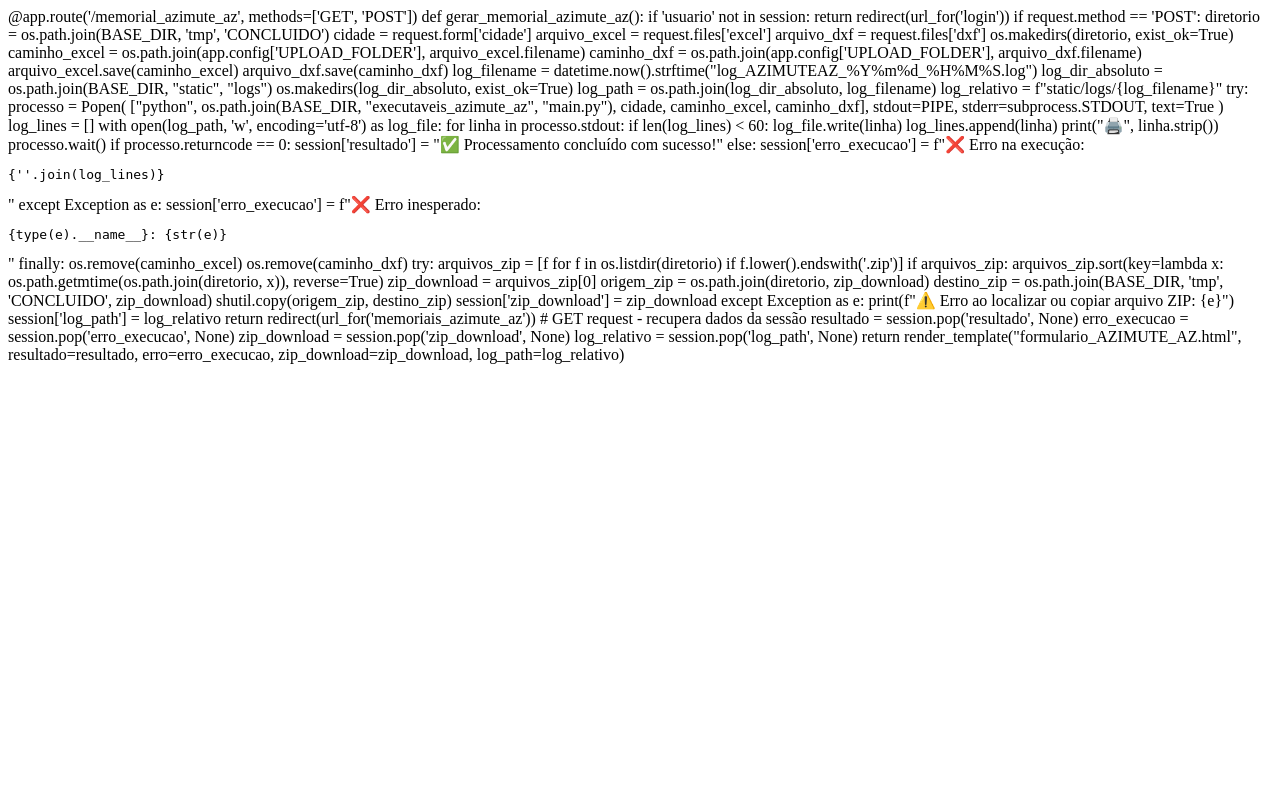
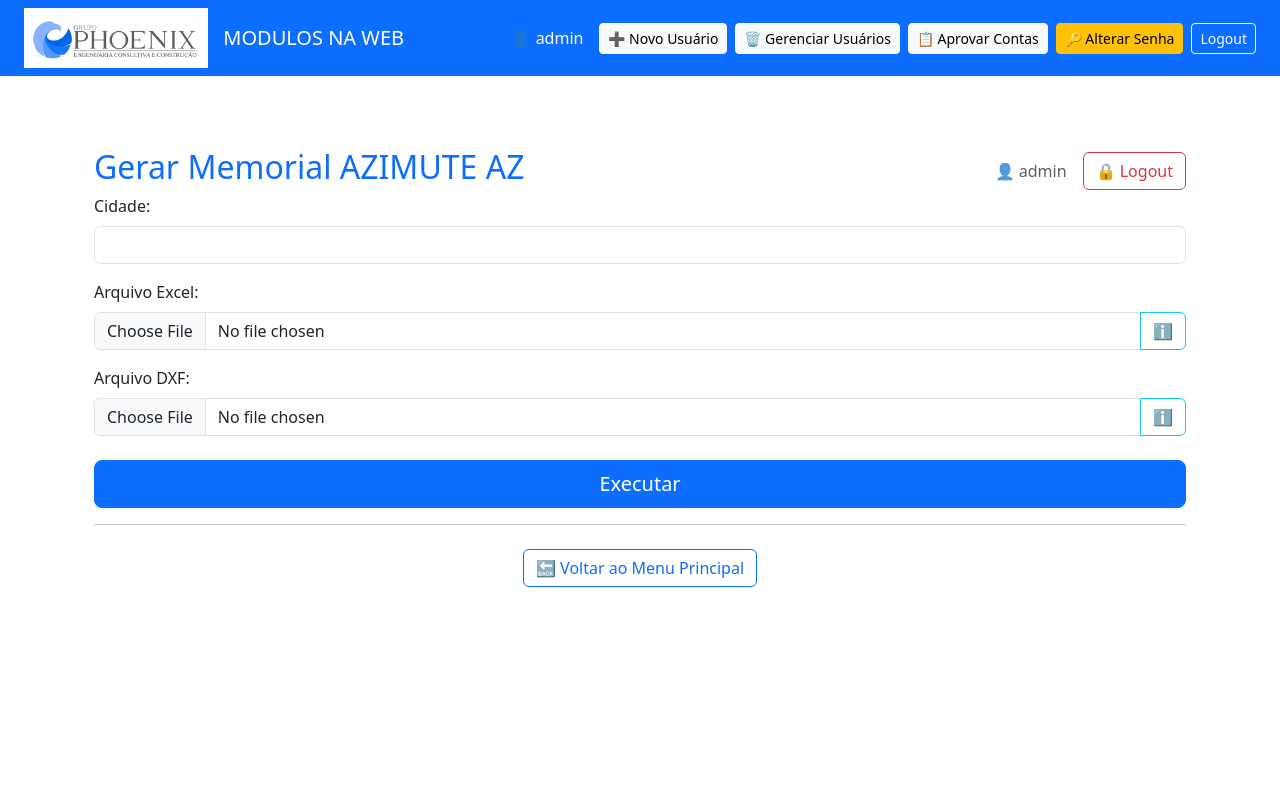
Before and after one commit to Paulo425/modulos-na-web, a Flask app: page /memorial_azimute_az in a window 1280 px wide. Run offline with Flask 3, Linux system fonts and the light colour scheme; the visitor is signed in with stand-in values (Sample User, id 1).

Commit message:
mudança

```diff
--- a/app.py
+++ b/app.py
@@ -329,101 +329,84 @@
 
 @app.route('/memorial_azimute_az', methods=['GET', 'POST'])
 def gerar_memorial_azimute_az():
-    from flask import request, render_template, redirect, url_for, session
+    from flask import request, render_template
     from subprocess import Popen, PIPE
     from datetime import datetime
     import os
+    import json
     import shutil
 
     if 'usuario' not in session:
         return redirect(url_for('login'))
 
-    # 🔄 Se for GET, recupera as variáveis salvas na sessão
-    if request.method == 'GET':
-        resultado = session.pop('resultado', None)
-        erro_execucao = session.pop('erro_execucao', None)
-        zip_download = session.pop('zip_download', None)
-        log_relativo = session.pop('log_path', None)
+    resultado = erro_execucao = zip_download = log_relativo = None
 
-        return render_template("formulario_AZIMUTE_AZ.html",
-                               resultado=resultado,
-                               erro=erro_execucao,
-                               zip_download=zip_download,
-                               log_path=log_relativo)
+    if request.method == 'POST':
+        diretorio = os.path.join(BASE_DIR, 'tmp', 'CONCLUIDO')
+        cidade = request.form['cidade']
+        arquivo_excel = request.files['excel']
+        arquivo_dxf = request.files['dxf']
 
-    # Se for POST, processa os arquivos
-    diretorio = os.path.join(BASE_DIR, 'tmp', 'CONCLUIDO')
-    cidade = request.form['cidade']
-    arquivo_excel = request.files['excel']
-    arquivo_dxf = request.files['dxf']
+        os.makedirs(diretorio, exist_ok=True)
 
-    os.makedirs(diretorio, exist_ok=True)
+        caminho_excel = os.path.join(app.config['UPLOAD_FOLDER'], arquivo_excel.filename)
+        caminho_dxf = os.path.join(app.config['UPLOAD_FOLDER'], arquivo_dxf.filename)
+        arquivo_excel.save(caminho_excel)
+        arquivo_dxf.save(caminho_dxf)
 
-    caminho_excel = os.path.join(app.config['UPLOAD_FOLDER'], arquivo_excel.filename)
-    caminho_dxf = os.path.join(app.config['UPLOAD_FOLDER'], arquivo_dxf.filename)
-    arquivo_excel.save(caminho_excel)
-    arquivo_dxf.save(caminho_dxf)
+        log_filename = datetime.now().strftime("log_AZIMUTEAZ_%Y%m%d_%H%M%S.log")
+        log_dir_absoluto = os.path.join(BASE_DIR, "static", "logs")
+        os.makedirs(log_dir_absoluto, exist_ok=True)
 
-    log_filename = datetime.now().strftime("log_AZIMUTEAZ_%Y%m%d_%H%M%S.log")
-    log_dir_absoluto = os.path.join(BASE_DIR, "static", "logs")
-    os.makedirs(log_dir_absoluto, exist_ok=True)
-    log_path = os.path.join(log_dir_absoluto, log_filename)
-    log_relativo = f"static/logs/{log_filename}"
+        log_path = os.path.join(log_dir_absoluto, log_filename)
+        log_relativo = f"static/logs/{log_filename}"
 
-    resultado = erro_execucao = zip_download = None
+        try:
+            processo = Popen(
+                ["python", os.path.join(BASE_DIR, "executaveis_azimute_az", "main.py"),
+                 cidade, caminho_excel, caminho_dxf],
+                stdout=PIPE,
+                stderr=subprocess.STDOUT,
+                text=True
+            )
 
-    try:
-        processo = Popen(
-            ["python", os.path.join(BASE_DIR, "executaveis_azimute_az", "main.py"),
-             cidade, caminho_excel, caminho_dxf],
-            stdout=PIPE,
-            stderr=subprocess.STDOUT,
-            text=True
-        )
+            log_lines = []
+            with open(log_path, 'w', encoding='utf-8') as log_file:
+                for linha in processo.stdout:
+                    if len(log_lines) < 100:  # limite opcional de linhas no log
+                        log_file.write(linha)
+                        log_lines.append(linha)
+                    print("🖨️", linha.strip())
 
-        log_lines = []
-        with open(log_path, 'w', encoding='utf-8') as log_file:
-            for linha in processo.stdout:
-                if len(log_lines) < 60:
-                    log_file.write(linha)
-                    log_lines.append(linha)
-                print("🖨️", linha.strip())
+            processo.wait()
 
-        processo.wait()
+            if processo.returncode == 0:
+                resultado = "✅ Processamento concluído com sucesso!"
+            else:
+                erro_execucao = f"❌ Erro na execução:<br><pre>{''.join(log_lines)}</pre>"
 
-        if processo.returncode == 0:
-            resultado = "✅ Processamento concluído com sucesso!"
-        else:
-            erro_execucao = f"❌ Erro na execução:<br><pre>{''.join(log_lines)}</pre>"
+        except Exception as e:
+            erro_execucao = f"❌ Erro inesperado:<br><pre>{type(e).__name__}: {str(e)}</pre>"
 
-    except Exception as e:
-        erro_execucao = f"❌ Erro inesperado:<br><pre>{type(e).__name__}: {str(e)}</pre>"
+        finally:
+            os.remove(caminho_excel)
+            os.remove(caminho_dxf)
 
-    finally:
-        os.remove(caminho_excel)
-        os.remove(caminho_dxf)
+        try:
+            arquivos_zip = [f for f in os.listdir(diretorio) if f.lower().endswith('.zip')]
+            if arquivos_zip:
+                arquivos_zip.sort(key=lambda x: os.path.getmtime(os.path.join(diretorio, x)), reverse=True)
+                zip_download = arquivos_zip[0]
 
-    try:
-        arquivos_zip = [f for f in os.listdir(diretorio) if f.lower().endswith('.zip')]
-        if arquivos_zip:
-            arquivos_zip.sort(key=lambda x: os.path.getmtime(os.path.join(diretorio, x)), reverse=True)
-            zip_download = arquivos_zip[0]
+                origem_zip = os.path.join(diretorio, zip_download)
+                destino_zip = os.path.join(BASE_DIR, 'tmp', 'CONCLUIDO', zip_download)
+                shutil.copy(origem_zip, destino_zip)
 
-            # Copia o ZIP para a pasta CONCLUIDO (por segurança)
-            origem_zip = os.path.join(diretorio, zip_download)
-            destino_zip = os.path.join(BASE_DIR, 'tmp', 'CONCLUIDO', zip_download)
-            shutil.copy(origem_zip, destino_zip)
+        except Exception as e:
+            print(f"⚠️ Erro ao localizar ou copiar arquivo ZIP: {e}")
 
-    except Exception as e:
-        print(f"⚠️ Erro ao localizar ou copiar arquivo ZIP: {e}")
+    return render_template("formulario_AZIMUTE_AZ.html", resultado=resultado, erro=erro_execucao, zip_download=zip_download, log_path=log_relativo)
 
-    # 💾 Armazena os resultados na sessão e redireciona para o GET
-    session['resultado'] = resultado
-    session['erro_execucao'] = erro_execucao
-    session['zip_download'] = zip_download
-    session['log_path'] = log_relativo
-
-    return redirect(url_for('gerar_memorial_azimute_az'))
 
 
 @app.route('/memoriais-azimute-p1-p2')
--- a/templates/formulario_AZIMUTE_AZ.html
+++ b/templates/formulario_AZIMUTE_AZ.html
@@ -1,77 +1,90 @@
-@app.route('/memorial_azimute_az', methods=['GET', 'POST'])
-def gerar_memorial_azimute_az():
-    if 'usuario' not in session:
-        return redirect(url_for('login'))
+{% extends 'base.html' %}
 
-    if request.method == 'POST':
-        diretorio = os.path.join(BASE_DIR, 'tmp', 'CONCLUIDO')
-        cidade = request.form['cidade']
-        arquivo_excel = request.files['excel']
-        arquivo_dxf = request.files['dxf']
+{% block conteudo %}
+<div class="container mt-5">
+    <div class="d-flex justify-content-between align-items-center">
+        <h2 class="text-primary">Gerar Memorial AZIMUTE AZ</h2>
+        <div class="d-flex gap-2 align-items-center">
+            <span class="text-muted me-2">👤 {{ session['usuario'] }}</span>
+            {% if log_path %}
+            <a href="/{{ log_path }}" class="btn btn-outline-secondary" download>
+                🧾 Baixar Log da Execução
+            </a>
+            {% endif %}
+            <a href="/logout" class="btn btn-outline-danger">🔒 Logout</a>
+        </div>
+    </div>
 
-        os.makedirs(diretorio, exist_ok=True)
+    <form method="POST" enctype="multipart/form-data" onsubmit="document.getElementById('spinner').style.display='block'">
+        <div class="mb-3">
+            <label for="cidade" class="form-label">Cidade:</label>
+            <input type="text" class="form-control" id="cidade" name="cidade" required>
+        </div>
 
-        caminho_excel = os.path.join(app.config['UPLOAD_FOLDER'], arquivo_excel.filename)
-        caminho_dxf = os.path.join(app.config['UPLOAD_FOLDER'], arquivo_dxf.filename)
-        arquivo_excel.save(caminho_excel)
-        arquivo_dxf.save(caminho_dxf)
+        <div class="mb-3">
+            <label for="excel" class="form-label">Arquivo Excel:</label>
+            <div class="input-group">
+                <input type="file" class="form-control" name="excel" id="excel" accept=".xlsx" required>
+                <button class="btn btn-outline-info" type="button" data-bs-toggle="collapse" data-bs-target="#infoExcel">
+                    ℹ️
+                </button>
+            </div>
+            <div class="collapse mt-1" id="infoExcel">
+                <div class="alert alert-secondary">
+                    Deve conter a aba <strong>Dados_do_Imóvel</strong> e uma aba com os confrontantes, como <strong>Confrontantes_Servidao</strong>.<br>
+                    As colunas devem ser: <strong>Código</strong> e <strong>Confrontante</strong> com valores do tipo <code>V1, V2, ..., Vn</code>.
+                </div>
+            </div>
+        </div>
 
-        log_filename = datetime.now().strftime("log_AZIMUTEAZ_%Y%m%d_%H%M%S.log")
-        log_dir_absoluto = os.path.join(BASE_DIR, "static", "logs")
-        os.makedirs(log_dir_absoluto, exist_ok=True)
+        <div class="mb-3">
+            <label for="dxf" class="form-label">Arquivo DXF:</label>
+            <div class="input-group">
+                <input type="file" class="form-control" name="dxf" id="dxf" accept=".dxf" required>
+                <button class="btn btn-outline-info" type="button" data-bs-toggle="collapse" data-bs-target="#infoDxf">
+                    ℹ️
+                </button>
+            </div>
+            <div class="collapse mt-1" id="infoDxf">
+                <div class="alert alert-secondary">
+                    O nome deve conter o tipo e matrícula (Ex: <code>SER_Mat_12345.dxf</code>).<br>
+                    O DXF deve estar no formato 2010 e conter uma única polilinha fechada com o ponto Az inserido.
+                </div>
+            </div>
+        </div>
 
-        log_path = os.path.join(log_dir_absoluto, log_filename)
-        log_relativo = f"static/logs/{log_filename}"
+        <div class="d-grid mt-4">
+            <button type="submit" class="btn btn-primary btn-lg">Executar</button>
+        </div>
+    </form>
 
-        try:
-            processo = Popen(
-                ["python", os.path.join(BASE_DIR, "executaveis_azimute_az", "main.py"), cidade, caminho_excel, caminho_dxf],
-                stdout=PIPE,
-                stderr=subprocess.STDOUT,
-                text=True
-            )
+    <div id="spinner" class="text-center mt-3" style="display: none;">
+        <div class="spinner-border text-primary" role="status">
+            <span class="visually-hidden">Processando...</span>
+        </div>
+        <p class="mt-2">Aguarde. Gerando arquivos...</p>
+    </div>
 
-            log_lines = []
-            with open(log_path, 'w', encoding='utf-8') as log_file:
-                for linha in processo.stdout:
-                    if len(log_lines) < 60:
-                        log_file.write(linha)
-                        log_lines.append(linha)
-                    print("🖨️", linha.strip())
+    <hr>
 
-            processo.wait()
+    {% if resultado %}
+    <div class="alert alert-success mt-4 text-center">
+        {{ resultado | safe }}
+    </div>
+    {% endif %}
 
-            if processo.returncode == 0:
-                session['resultado'] = "✅ Processamento concluído com sucesso!"
-            else:
-                session['erro_execucao'] = f"❌ Erro na execução:<br><pre>{''.join(log_lines)}</pre>"
+    {% if erro %}
+    <div class="alert alert-danger mt-4">
+        {{ erro | safe }}
+    </div>
+    {% endif %}
 
-        except Exception as e:
-            session['erro_execucao'] = f"❌ Erro inesperado:<br><pre>{type(e).__name__}: {str(e)}</pre>"
-
-        finally:
-            os.remove(caminho_excel)
-            os.remove(caminho_dxf)
-
-        try:
-            arquivos_zip = [f for f in os.listdir(diretorio) if f.lower().endswith('.zip')]
-            if arquivos_zip:
-                arquivos_zip.sort(key=lambda x: os.path.getmtime(os.path.join(diretorio, x)), reverse=True)
-                zip_download = arquivos_zip[0]
-                origem_zip = os.path.join(diretorio, zip_download)
-                destino_zip = os.path.join(BASE_DIR, 'tmp', 'CONCLUIDO', zip_download)
-                shutil.copy(origem_zip, destino_zip)
-                session['zip_download'] = zip_download
-        except Exception as e:
-            print(f"⚠️ Erro ao localizar ou copiar arquivo ZIP: {e}")
-
-        session['log_path'] = log_relativo
-        return redirect(url_for('memoriais_azimute_az'))
-
-    # GET request - recupera dados da sessão
-    resultado = session.pop('resultado', None)
-    erro_execucao = session.pop('erro_execucao', None)
-    zip_download = session.pop('zip_download', None)
-    log_relativo = session.pop('log_path', None)
-
-    return render_template("formulario_AZIMUTE_AZ.html", resultado=resultado, erro=erro_execucao, zip_download=zip_download, log_path=log_relativo)
+    {% if zip_download %}
+    <div class="mt-4 text-center">
+        <a href="{{ url_for('download_zip', filename=zip_download) }}" class="btn btn-success btn-lg">
+            📦 Baixar ZIP Gerado
+        </a>
+    </div>
+    {% endif %}
+</div>
+{% endblock %}
```
